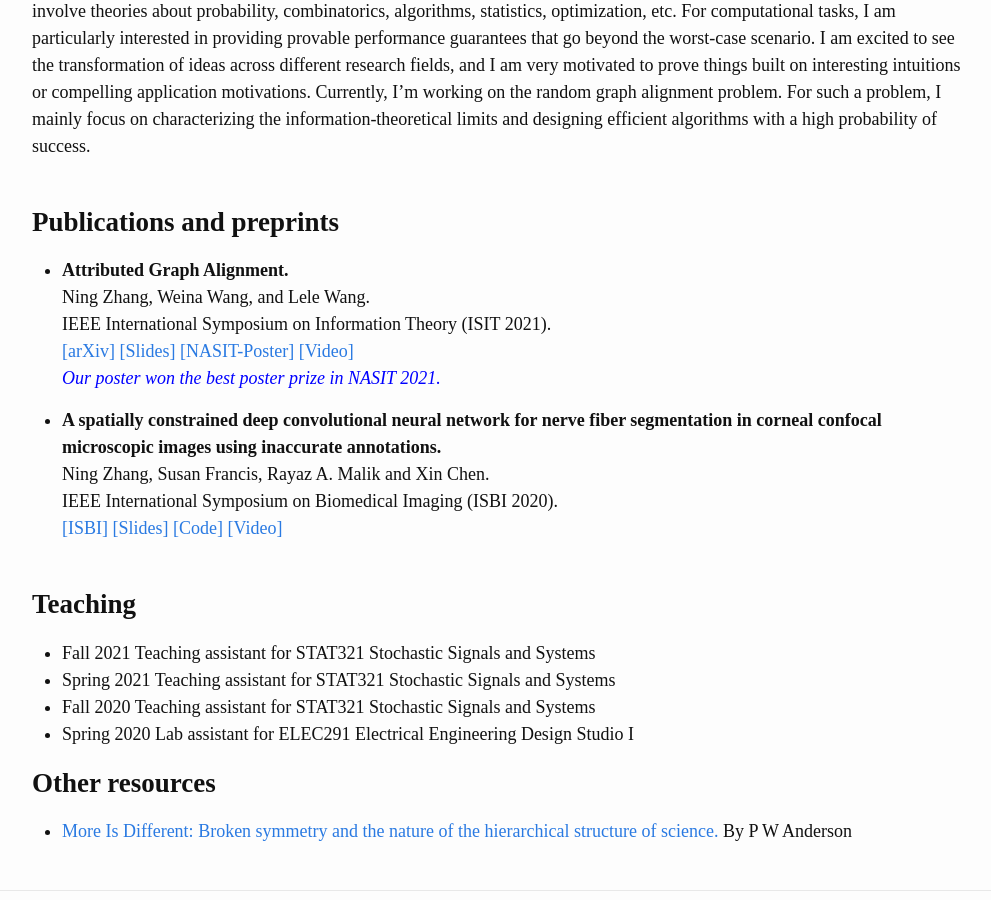
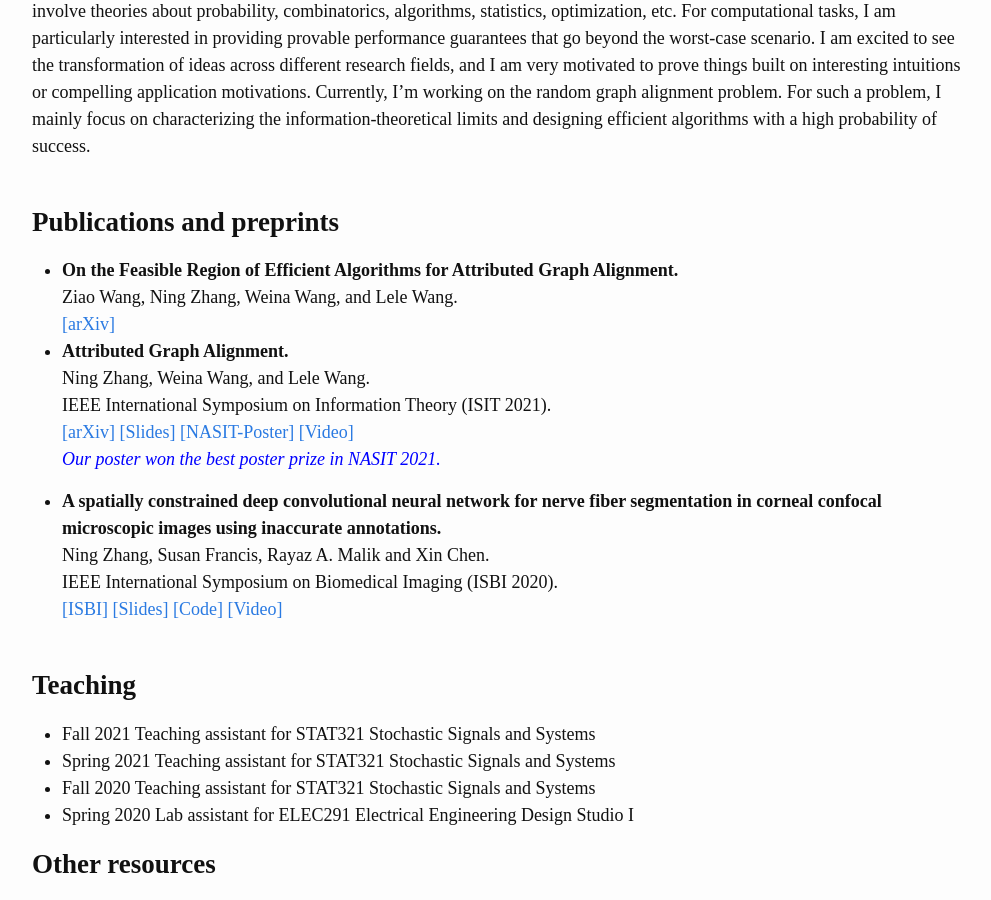
Before and after one commit to NingZhang-Git/NZ_website, a Jekyll site: the page built from index.md, in a window 1280 px wide and 900 px high, scrolled down 601 px. Shown: the whole window, without its empty margins (138-1129 px from the left). Built offline with Jekyll 4.4.1, drawn with Linux system fonts in a browser that asks for light colours.

Commit message:
Update index.md

```diff
--- a/index.md
+++ b/index.md
@@ -24,6 +24,10 @@ Currently, I'm working on the random graph alignment problem. For such a problem
 <br/>
 
 ## **Publications and preprints**
+- **On the Feasible Region of Efficient Algorithms for
+Attributed Graph Alignment.**\
+Ziao Wang, Ning Zhang, Weina Wang, and Lele Wang.\
+[[arXiv]](https://arxiv.org/pdf/2201.10106.pdf)
 - **Attributed Graph Alignment.**\
 Ning Zhang, Weina Wang, and Lele Wang.\
 IEEE International Symposium on Information Theory (ISIT 2021).\
```
